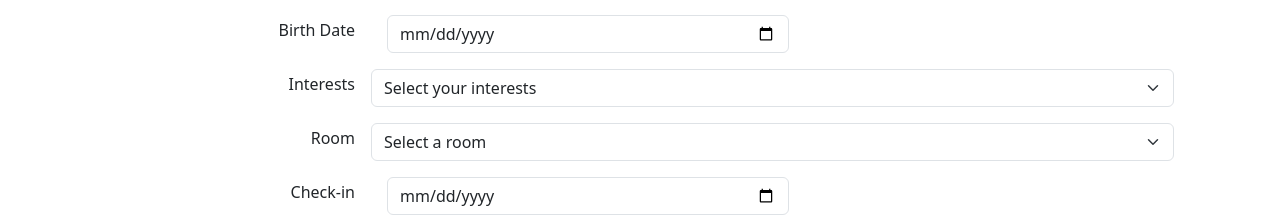
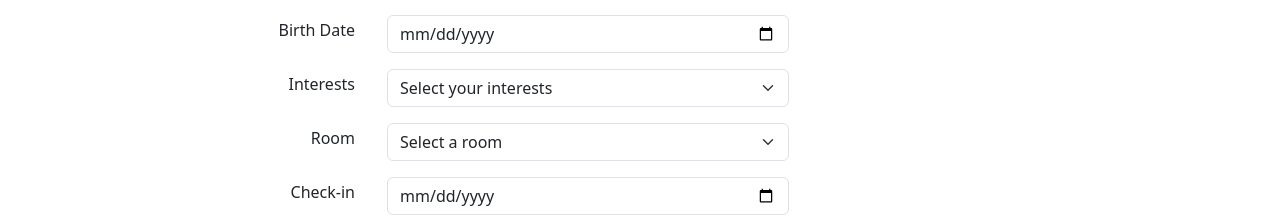
Before and after one commit to IvonneBenitesRodriguez/bookingform, a React (Create React App) app in the folder frontend/: page / in a window 1280 px wide. Shown: the part 479-695 px from the top of the page. Built offline with nearby package versions, Linux system fonts and the light colour scheme.

Commit message:
Update file

```diff
--- a/frontend/src/components/BookingForm.jsx
+++ b/frontend/src/components/BookingForm.jsx
@@ -193,6 +193,7 @@ function BookingForm() {
                 value={interestsId}
                 onChange={handleInterestsIdChange}
                 isInvalid={!!errors.interestsId}
+                className="w-50 ms-3"
               >
                 <option value="">Select your interests</option>
                 <option value="1">Local Gastronomy</option>
@@ -214,6 +215,7 @@ function BookingForm() {
                 value={roomId}
                 onChange={handleRoomIdChange}
                 isInvalid={!!errors.roomId}
+                className="w-50 ms-3"
               >
                 <option value="">Select a room</option>
                 <option value="1">Luxus Room</option>
```
